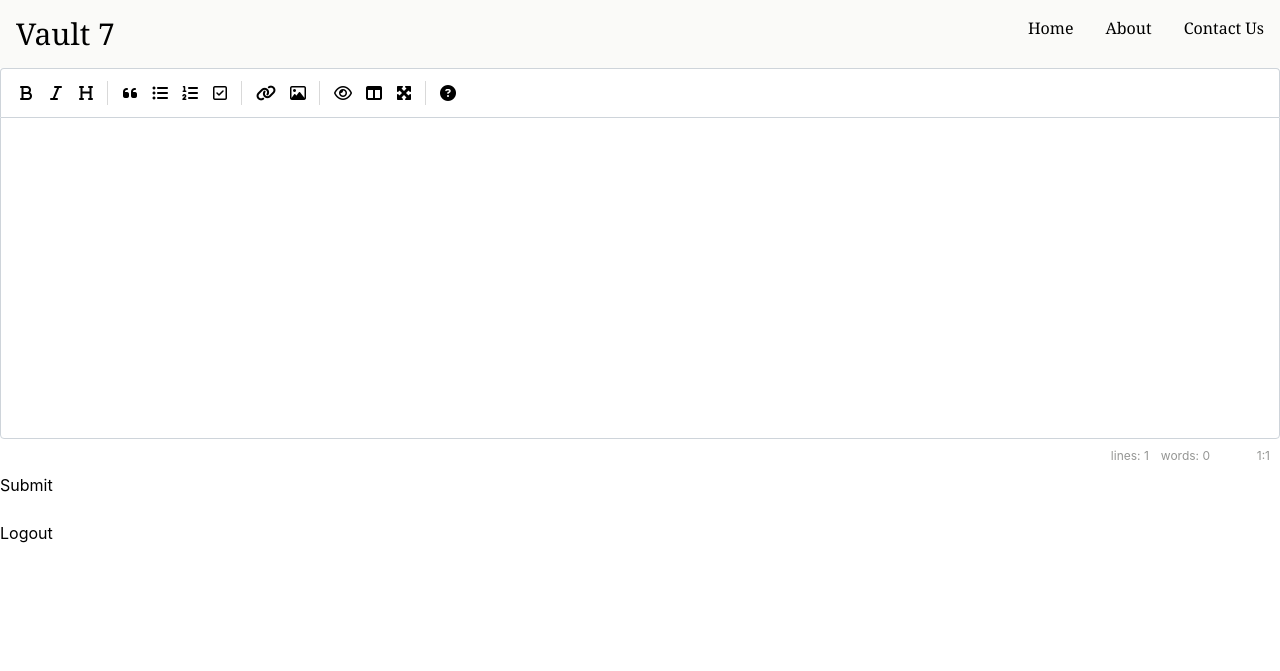
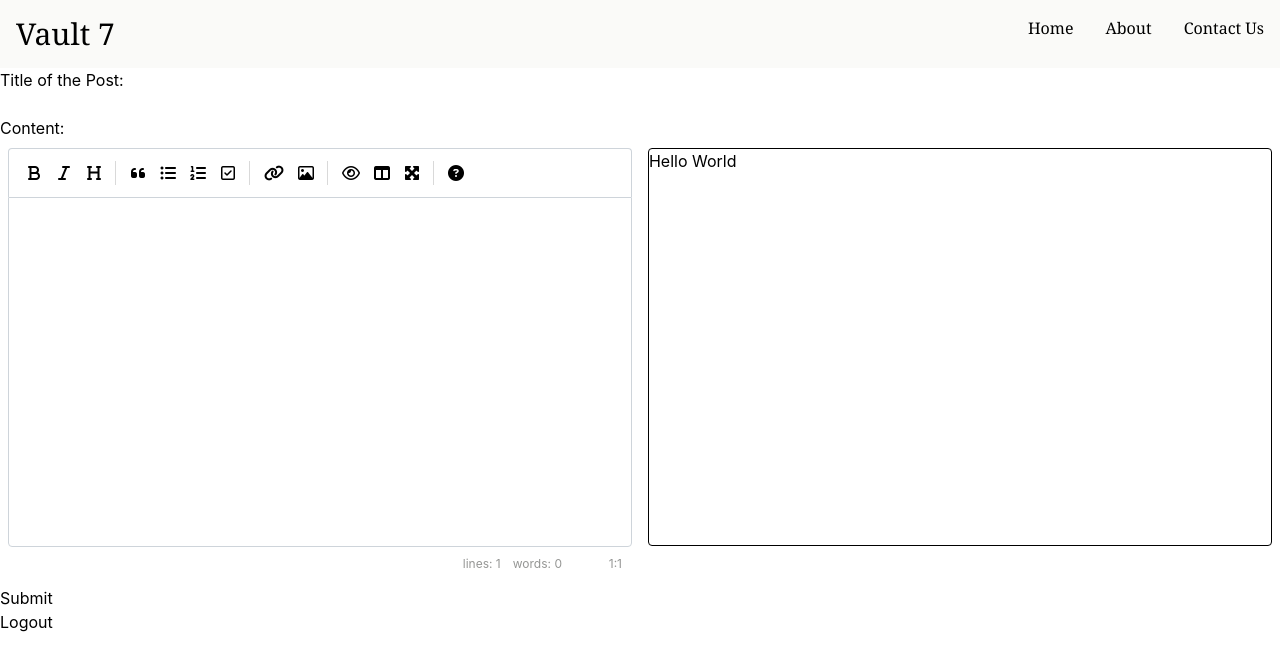
Before and after one commit to Arunachalam-1435/Blog-Project, a Flask app: page /post in a window 1280 px wide. Shown: the top 671 px of the page. Run offline with Flask 3, Linux system fonts and the light colour scheme; the visitor is signed in with stand-in values (Sample User, id 1); parts of the project's set-up code (start-up, migrations or seed data) failed here and were passed over; some libraries are stand-ins or nearby versions.

Commit message:
Editor and Preview spaces added

```diff
--- a/static/css/output.css
+++ b/static/css/output.css
@@ -20,7 +20,9 @@
     --text-4xl--line-height: calc(2.5 / 2.25);
     --text-5xl: 3rem;
     --text-5xl--line-height: 1;
+    --radius-sm: 0.25rem;
     --radius-md: 0.375rem;
+    --radius-lg: 0.5rem;
     --default-transition-duration: 150ms;
     --default-transition-timing-function: cubic-bezier(0.4, 0, 0.2, 1);
     --default-font-family: var(--font-sans);
@@ -201,6 +203,9 @@
   }
   .sticky {
     position: sticky;
+  }
+  .top-1 {
+    top: var(--spacing);
   }
   .top-1\/2 {
     top: calc(1 / 2 * 100%);
@@ -629,6 +634,9 @@
       margin-bottom: 0;
     }
   }
+  .mt-2 {
+    margin-top: calc(var(--spacing) * 2);
+  }
   .mb-1 {
     margin-bottom: var(--spacing);
   }
@@ -662,8 +670,65 @@
   .table {
     display: table;
   }
+  .h-0 {
+    height: 0px;
+  }
+  .h-1 {
+    height: var(--spacing);
+  }
+  .h-8 {
+    height: calc(var(--spacing) * 8);
+  }
+  .h-9 {
+    height: calc(var(--spacing) * 9);
+  }
+  .h-10 {
+    height: calc(var(--spacing) * 10);
+  }
+  .h-87 {
+    height: calc(var(--spacing) * 87);
+  }
+  .h-87\.5 {
+    height: calc(var(--spacing) * 87.5);
+  }
+  .h-88 {
+    height: calc(var(--spacing) * 88);
+  }
+  .h-90 {
+    height: calc(var(--spacing) * 90);
+  }
+  .h-99 {
+    height: calc(var(--spacing) * 99);
+  }
+  .h-99\.5 {
+    height: calc(var(--spacing) * 99.5);
+  }
+  .h-100 {
+    height: calc(var(--spacing) * 100);
+  }
+  .h-875 {
+    height: calc(var(--spacing) * 875);
+  }
+  .h-full {
+    height: 100%;
+  }
   .h-screen {
     height: 100vh;
+  }
+  .max-h-8 {
+    max-height: calc(var(--spacing) * 8);
+  }
+  .max-h-87 {
+    max-height: calc(var(--spacing) * 87);
+  }
+  .max-h-87\.5 {
+    max-height: calc(var(--spacing) * 87.5);
+  }
+  .w-1 {
+    width: var(--spacing);
+  }
+  .w-1\/2 {
+    width: calc(1 / 2 * 100%);
   }
   .w-80 {
     width: calc(var(--spacing) * 80);
@@ -677,6 +742,13 @@
   .flex-1 {
     flex: 1;
   }
+  .border-collapse {
+    border-collapse: collapse;
+  }
+  .-translate-y-1 {
+    --tw-translate-y: calc(var(--spacing) * -1);
+    translate: var(--tw-translate-x) var(--tw-translate-y);
+  }
   .-translate-y-1\/2 {
     --tw-translate-y: calc(calc(1 / 2 * 100%) * -1);
     translate: var(--tw-translate-x) var(--tw-translate-y);
@@ -687,14 +759,46 @@
   .resize {
     resize: both;
   }
+  .flex-col {
+    flex-direction: column;
+  }
   .items-center {
     align-items: center;
+  }
+  .items-stretch {
+    align-items: stretch;
+  }
+  .justify-between {
+    justify-content: space-between;
   }
   .justify-center {
     justify-content: center;
   }
+  .gap-2 {
+    gap: calc(var(--spacing) * 2);
+  }
+  .overflow-auto {
+    overflow: auto;
+  }
+  .rounded {
+    border-radius: 0.25rem;
+  }
+  .rounded-lg {
+    border-radius: var(--radius-lg);
+  }
   .rounded-md {
     border-radius: var(--radius-md);
+  }
+  .rounded-sm {
+    border-radius: var(--radius-sm);
+  }
+  .rounded-s {
+    border-start-start-radius: 0.25rem;
+    border-end-start-radius: 0.25rem;
+  }
+  .rounded-l {
+    border-top-left-radius: 0.25rem;
+    border-bottom-left-radius: 0.25rem;
   }
   .border {
     border-style: var(--tw-border-style);
@@ -804,6 +908,9 @@
   }
   .italic {
     font-style: italic;
+  }
+  .underline {
+    text-decoration-line: underline;
   }
   .outline {
     outline-style: var(--tw-outline-style);
--- a/static/css/style.css
+++ /dev/null
@@ -1,3 +0,0 @@
-#id1{
-    color: red;
-}
--- a/templates/create_post.html
+++ b/templates/create_post.html
@@ -2,30 +2,41 @@
 {% block title %}Editor Page{% endblock %}
 {% block content %}
 <link rel="stylesheet" href="{{ url_for('static', filename='css/easymde.min.css')}}">
-<!-- <form action="/post" method="post">
+<div>
     <label for="topic">Title of the Post:</label>
     <br>
     <input id="topic" name="topic" type="text" required>
     <br>
     <label for="body">Content:</label>
     <br>
-    <textarea name="body" id="body" required></textarea>
-    <br>
-    <input type="submit" value="post">
-</form> -->
-<textarea name="body" id="body" required></textarea>
-<button onclick="submit()">Submit</button>
+</div>
+<div class="flex justify-between">
+    <div class="w-1/2 h-87.5 m-2">
+        <textarea name="body" id="body" required></textarea>
+    </div>
+    <div class="border rounded-sm w-1/2 h-99.5 m-2 overflow-auto">
+        <p>Hello World</p>
+    </div>
+</div>
 <br>
+<button onclick="submitPost()" type="button" class="mt-2">Submit</button>
 <br>
 <script src="{{ url_for('static', filename='js/easymde.min.js')}}"></script>
 <script>
     const easyMDE = new EasyMDE({
         element: document.getElementById("body")
     });
-    function submit(){
+    function submitPost(){
         console.log(easyMDE.value());
+        console.log(document.getElementById('topic').value);
     }
 </script>
+<style>
+    #body + .EasyMDEContainer,
+    #body + .EasyMDEContainer .CodeMirror {
+        height: 100% !important;
+    }
+</style>
 <form action="{{ url_for('logout') }}" method="POST" style="display:inline">
     <button type="submit" class="logout-link">Logout</button>
 </form>
```
